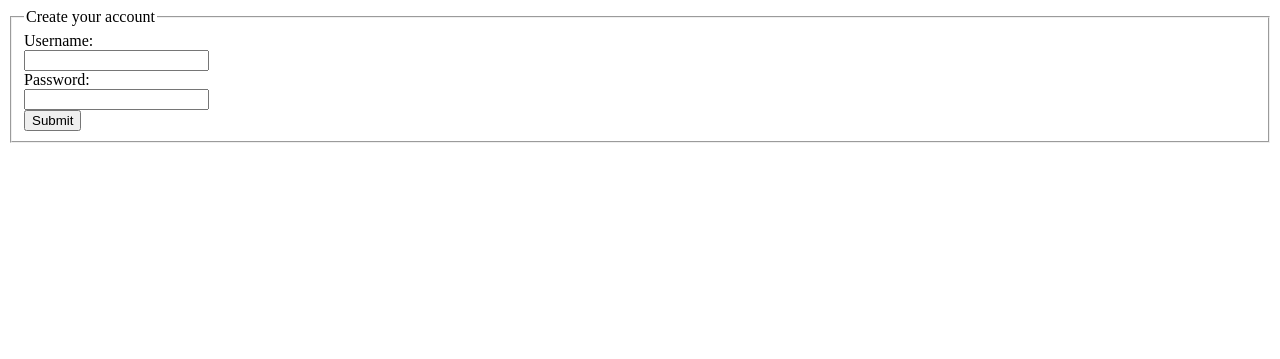
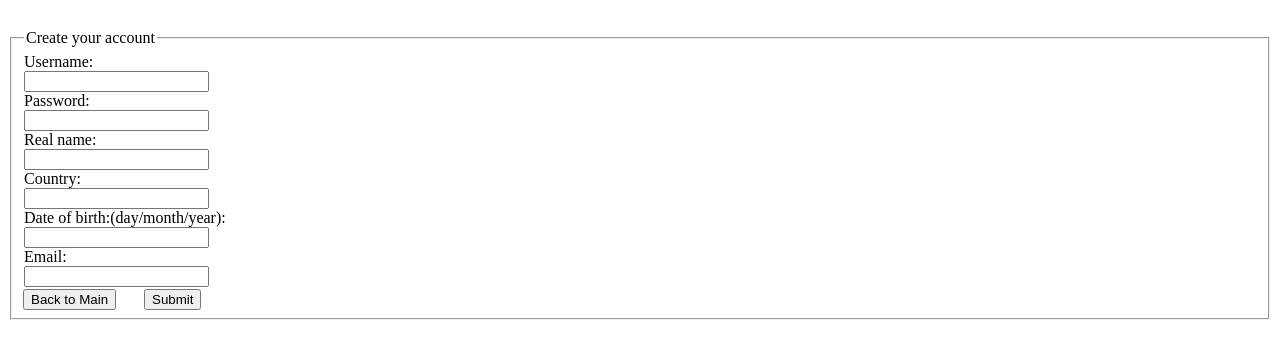
Before and after one commit to Mel-mel/CPSC471-Indie-Music-DB, a PHP site: page /indiemusicdb/createAccount.php in a window 1280 px wide. Shown: the top 359 px of the page. Run offline with PHP 8.4, Linux system fonts and the light colour scheme.

Commit message:
Can create a complete account
Also, you can go back to the main page too with a click of a button

```diff
--- a/createAccount.php
+++ b/createAccount.php
@@ -8,15 +8,19 @@
 ?>
 <?php
 //Defining variables set to a default of null
-$username = $password = "";
+$username = $password = $realname = $country = $birth_date = $userEmail = "";
 
 if($_SERVER["REQUEST_METHOD"] == "POST")
 {
 	$username = getInput($_POST["user"]);
 	$password = getInput($_POST["pw"]);
+	$realname = getInput($_POST["realname"]);
+	$country = getInput($_POST["country"]);
+	$birth_date = getInput($_POST["birthdate"]);
+	$userEmail = getInput($_POST["userEmail"]);
 
 	//Adding new information for an account
-	$newAccountQuery = "INSERT INTO Account (acc_name, password, real_name, country, birth_date, email) VALUES ('" .$username ."', '" . $password ."', 'Bob', '', '', 'some email')";
+	$newAccountQuery = "INSERT INTO Account (acc_name, password, real_name, country, birth_date, email) VALUES ('" .$username ."', '" . $password ."', '" . $realname . "', '" . $country . "', '" . $birth_date. "', '" . $userEmail . "')";
 	$result = mysqli_query($db, $newAccountQuery, MYSQLI_STORE_RESULT);
 
 
@@ -28,6 +32,7 @@ if($_SERVER["REQUEST_METHOD"] == "POST")
 	}
 }
 
+
 function getInput($data)
 {
 	$data = trim($data);
@@ -36,6 +41,9 @@ function getInput($data)
 	return $data;
 }
 ?>
+<form action="index.php">
+	<input type="submit" value="Back to Main" style="position:relative;left:15px;top:281px;">
+</form>
 
 <form action="createAccount.php" method="post">
 	<fieldset>
@@ -44,8 +52,17 @@ function getInput($data)
 		<input type="text" name="user" required><br>
 		Password:<br>
 		<input type="password" name="pw" required><br>
-		<input type="submit" value="Submit">
+		Real name:<br>
+		<input type="text" name="realname" required><br>
+		Country:<br>
+		<input type="text" name="country"><br>
+		Date of birth:(day/month/year):<br>
+		<input type="text" name="birthdate"><br>
+		Email:<br>
+		<input type="text" name="userEmail" required><br>
+		<input type="submit" value="Submit" style="position:relative;left:120px;top:2px;">
 	</fieldset>
+
 </form>
 
 </body>
```
Also changed, not shown: styles.css (+7 -0 lines).
